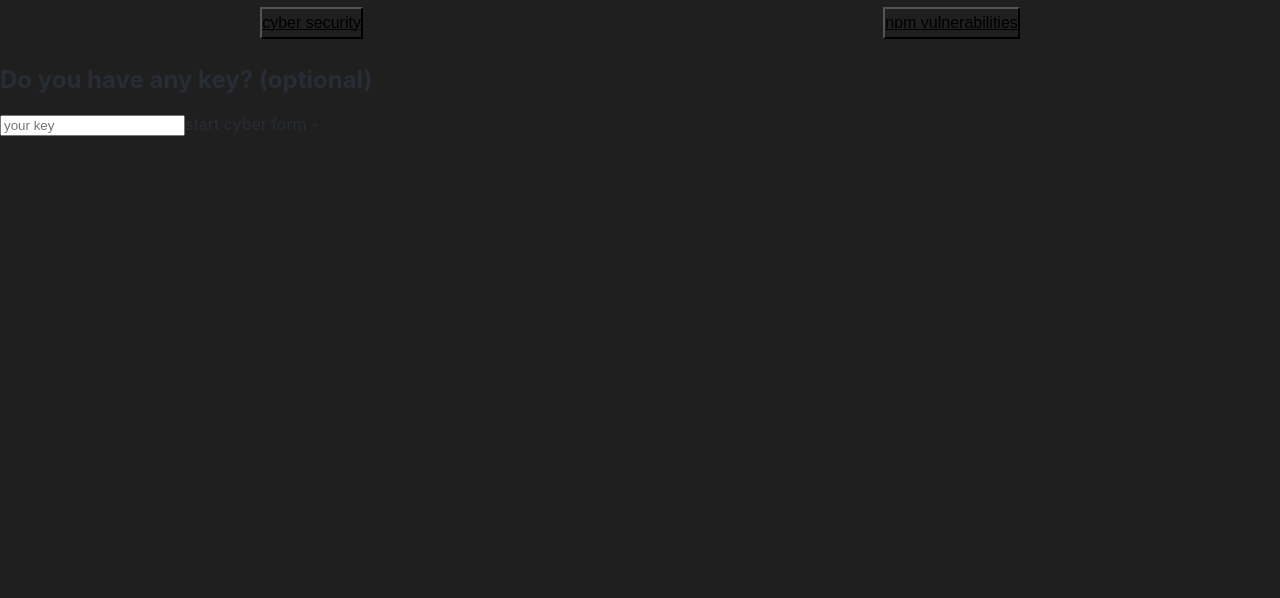
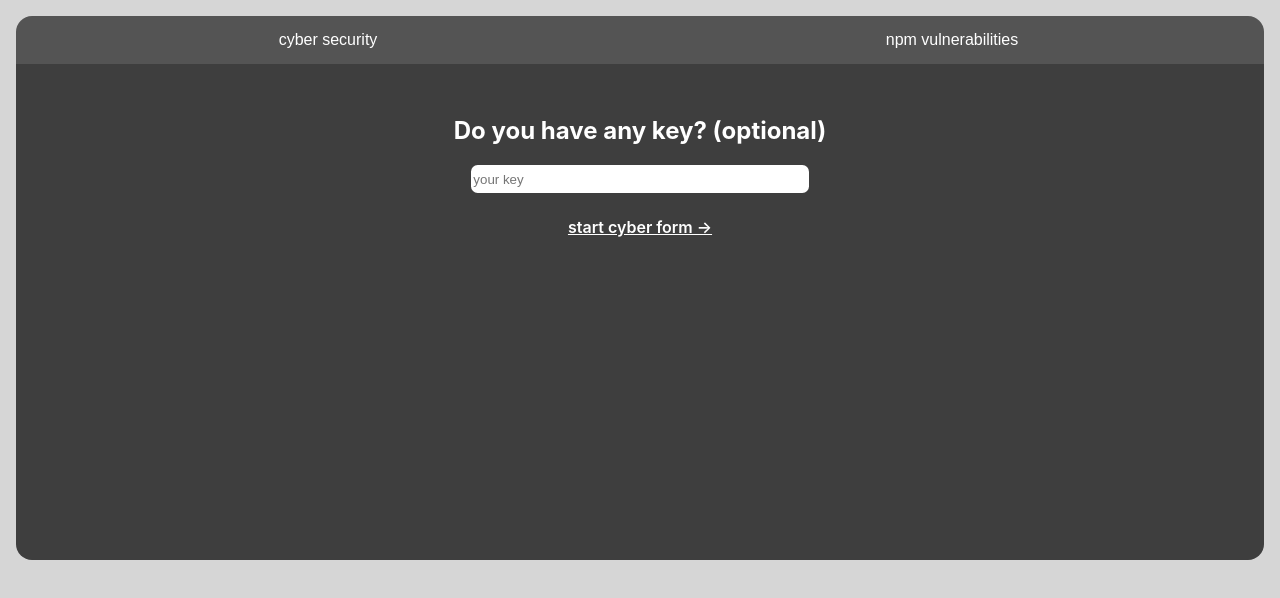
Before and after one commit to RiccardoCafa/npm-vulnerabilities-front-end, a React (Create React App) app: page /Home in a window 1280 px wide. Shown: the top 598 px of the page. Built offline with nearby package versions, Linux system fonts and the light colour scheme.

Commit message:
Home style

```diff
--- a/src/Components/React/pages/Home.tsx
+++ b/src/Components/React/pages/Home.tsx
@@ -7,17 +7,17 @@ export default function Home() {
     return (
         <div className="Container">
             <div className="Button-container">
-                <button className="Button-pick">
+                <button className="Button-pick cyber">
                     cyber security
                 </button>
-                <button className="Button-pick">
+                <button className="Button-pick npm">
                     npm vulnerabilities
                 </button>
             </div>
-            <div>
-                <h2>Do you have any key? (optional)</h2>
-                <input placeholder="your key"></input>
-                <a>start cyber form -</a>
+            <div className="Container-Body">
+                <h2 className="container-title">Do you have any key? (optional)</h2>
+                <input placeholder="your key" className="key-input"></input>
+                <a className="start-link">start cyber form -{">"}</a>
             </div>
         </div>
     )
--- a/src/Components/Sass/pages/Home.sass
+++ b/src/Components/Sass/pages/Home.sass
@@ -1,23 +1,72 @@
 @import ../../../index
 
 .Container
+	margin-top: 1em
 	display: grid
 	grid-template-columns: 1fr
-	grid-template-rows: 1fr 2fr
+	grid-template-rows: 1fr 9fr
 	justify-content: center
 	align-content: center
+	padding: 0 1em
+
+.Container-Body
+	background-color: #3E3E3E
+	border-radius: 0 0 1em 1em
+	height: 100%
+	display: flex
+	flex-direction: column
+	padding: 2em 2em
+	align-items: center
+
+.container-title
+	color: white
+	font-size: 1.5em
+
+.key-input
+	border-radius: .5em .5em
+	height: 2em
+	width: 25em
+	border: none
+	outline: none
+	&:focus
+		border: none
+		outline: none
+	&::selection
+		border: none
+		outline: none
+
+.start-link
+	color: white
+	margin-top: 1.5em
+	font-weight: 600
+	text-decoration: underline
+	&:hover
+		cursor: pointer
+
 
 .Button-container
 	display: flex
 	flex-direction: row
-	justify-content: space-around
 	align-items: center
-
+	justify-content: center
 
 .Button-pick
-	text-decoration: underline
+	text-decoration: none
 	font-size: 1em
-	height: 2em
-	background-color: Transparent
-	padding: 0
+	height: 3em
+	width: 100%
+	background-color: #545454
+	// padding: 0 1em
+	color: white
 	cursor: pointer
+	border: none
+	text-align: center
+
+.selected
+	background-color: #3E3E3E
+
+.cyber
+	border-radius: 1em 0 0 0
+
+.npm
+	border-radius: 0 1em 0 0
--- a/src/index.sass
+++ b/src/index.sass
@@ -22,10 +22,12 @@ $electron-color: #2b2e3b
 
 button, a
 	@extend %non-dragable
+	border: none
+	outline: none
 
 body
 	margin: 0
-	background-color: #1f1f1f
+	background-color: #d6d6d6
 	font-family: -apple-system, BlinkMacSystemFont, 'Segoe UI', 'Roboto', 'Oxygen', 'Ubuntu', 'Cantarell', 'Fira Sans', 'Droid Sans', 'Helvetica Neue', sans-serif
 
 code
```
